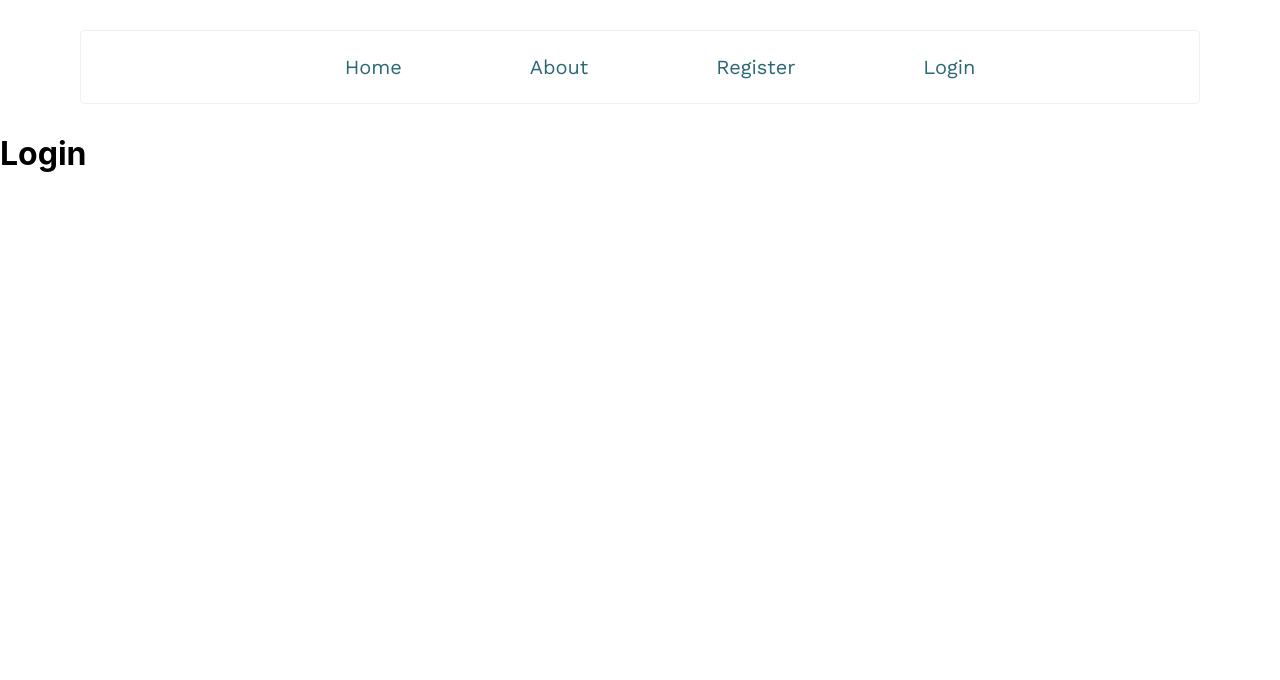
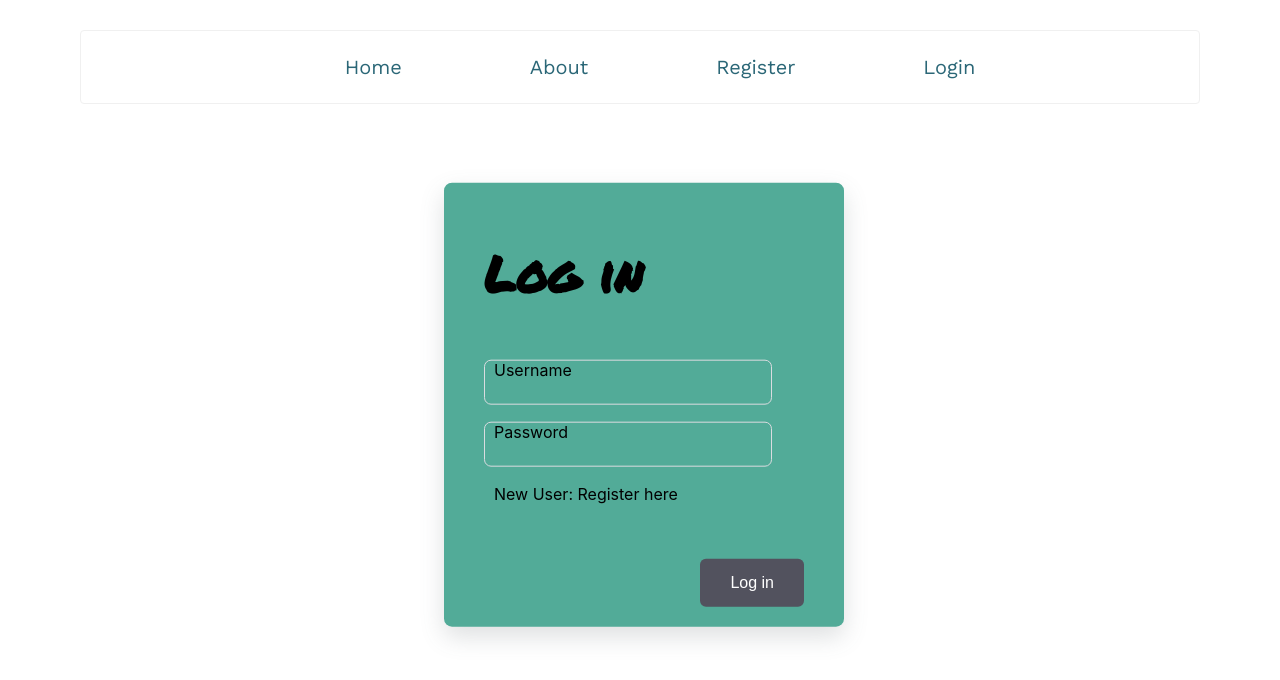
Before and after one commit to angelsornichero/FilesApp, a Next.js app in the folder client/: page /login in a window 1280 px wide. Shown: the top 680 px of the page. Built offline with nearby package versions, Linux system fonts and the light colour scheme; a web font is replaced by a local one.

Commit message:
Working on the UI

```diff
--- a/client/app/login/page.jsx
+++ b/client/app/login/page.jsx
@@ -1,9 +1,7 @@
+import { LoginForm } from "../../components/auth-form/loginForm"
+
 export default function LoginPage () {
     return (
-        <form className="formulator">
-             <h1 className="title">Login</h1>
-
-
-        </form>
+        <LoginForm />
     )
     }
--- /dev/null
+++ b/client/components/Footer/footer.module.css
@@ -0,0 +1,5 @@
+
+.credits {
+    text-align: center;
+    margin: 20px;
+}
--- /dev/null
+++ b/client/components/HomePageInfo/homePageInfo.module.css
@@ -0,0 +1,109 @@
+@import url('https://fonts.googleapis.com/css2?family=Nerko+One&display=swap');
+
+.container {
+    width: 100%;
+    background-color: #fff;
+    margin-top: 50px;
+    color: #000;
+    padding: 20px 0px 100px 0px;
+
+}
+
+.title {
+    font-weight: 900;
+    font-size: 100px;
+    text-align: center;
+}
+.values {
+    font-weight: 800;
+    font-size: 100px;
+    text-align: center;
+    color: #fff;
+
+}
+.p {
+    font-size: 30px;
+    text-align: justify;
+    margin: 40px 20px;
+    padding: 0px 50px 0px 50px;
+    margin-bottom: 90px;
+
+}
+.textgradient {
+    color: transparent;
+    background-image: linear-gradient(to left, #FFD700, #000, #3498db, #000, #14a343, #000);
+    background-clip: text;
+    animation: color 30s linear infinite;
+    background-size: 500%;
+}
+
+@keyframes color {
+    0% {
+        background-position: 0% 20%;
+    }
+
+    20% {
+        background-position: 20% 40%;
+    }
+
+    40% {
+        background-position: 40% 60%;
+    }
+
+    60% {
+        background-position: 60% 80%;
+    }
+
+    80% {
+        background-position: 100% 80%;
+    }
+    100% {
+        background-position: 100% 0%;
+    }
+}
+
+.i {
+    color: #fff
+}
+
+.valuesContainer {
+    width: 100%;
+    background-image: linear-gradient(to left, #FFF601, #FFCE31);
+    padding: 20px 30px 0px 30px;
+
+}
+
+.ulValues {
+    display: flex;
+    list-style: none;
+    justify-content: space-around;
+    padding-bottom: 70px;
+}
+
+.Security, .Fast, .Adaptable {
+    height: 500px;
+    width: 500px;
+    border: 5px solid transparent;
+    border-radius: 100%;
+
+    font-size: 70px;
+    text-align: center;
+    padding-top: 200px;
+}
+.Security:hover, .Fast:hover, .Adaptable:hover {
+    transform: translateY(-2px);
+    opacity: 0.6;
+}
+
+.Security {
+    color: #3498db;
+    border-color: #3498db;
+}
+.Fast {
+    color: #14a343;
+    border-color: #14a343;
+}
+.Adaptable {
+    color: #5c315c;
+    border-color: #5c315c;
+}
--- a/client/components/auth-form/Form.module.css
+++ b/client/components/auth-form/Form.module.css
@@ -1,5 +1,5 @@
 @import url('https://fonts.googleapis.com/css2?family=Lato&display=swap');
-
+@import url('https://fonts.googleapis.com/css2?family=Permanent+Marker&display=swap');
 
 
 
@@ -25,6 +25,7 @@
 .title {
     font-size: 50px;
     margin-bottom: 50px;
+    font-family: 'Permanent Marker', sans-serif;
 }
 
 .inputContainer {
@@ -63,7 +64,7 @@
     margin-left: auto;
     padding: 15px 30px;
     border: none;
-    background-color: #2b6777;
+    background-color: #52525E;
     color: #fff;
     border-radius: 6px;
     cursor: pointer;
@@ -72,7 +73,7 @@
   }
 
   .submitBtn:hover {
-    background-color: #2b6777;
+    background-color: #31313C;
     transform: translateY(-2px);
   }
 
@@ -113,3 +114,6 @@
     text-align: center;
     padding-top: 20px;
   }
+.link:hover {
+  text-decoration: underline;
+}
--- a/client/components/auth-form/loginForm.jsx
+++ b/client/components/auth-form/loginForm.jsx
@@ -1,4 +1,26 @@
+import styles from './Form.module.css'
+import Link from 'next/link'
 
-export function loginForm () {
+export function LoginForm () {
+return (
+    <form className={styles.formulator}>
+      <h1 className={styles.title}>Log in</h1>
 
+       <div className={styles.inputContainer}>
+        <input type="text" className={styles.input} placeholder="a" />
+        <label for="" className={styles.label}>Username</label>
+      </div>
+
+      <div className={styles.inputContainer}>
+        <input type="password" className={styles.input} placeholder="a" />
+        <label for="" className={styles.label}>Password</label>
+      </div>
+      <div className={styles.inputContainer}>
+        <label for="" className={styles.label}>New User: <Link href="/register" className={styles.link}>Register here</Link></label>
+      </div>
+      <input type="submit" className={styles.submitBtn} value="Log in" />
+
+
+    </form>
+)
 }
--- a/client/components/auth-form/registerForm.jsx
+++ b/client/components/auth-form/registerForm.jsx
@@ -30,7 +30,7 @@ return (
         <label for="" className={styles.label}>Email</label>
       </div>
       <div className={styles.inputContainer}>
-        <label for="" className={styles.label}>Already registered? Click here: <Link href="/login">Login</Link></label>
+        <label for="" className={styles.label}>Already registered? Click here: <Link className={styles.link} href="/login">Login</Link></label>
       </div>
       <input type="submit" className={styles.submitBtn} value="Sign up" />
 
--- a/client/components/scroll-down/Scroll.module.css
+++ b/client/components/scroll-down/Scroll.module.css
@@ -4,7 +4,7 @@
     position:absolute;
     left:50%;
     bottom:20px;
-    cursor:pointer
+
    }
 .scrollDown:before,
 .scrollDown:after {
```
Also changed, not shown: client/app/page.jsx (+6 -1 lines), client/components/Footer/footer.jsx (added, +11 -0 lines), client/components/HomePageInfo/homePageInfo.jsx (added, +36 -0 lines), client/app/layout.js (line endings or trailing spaces).
